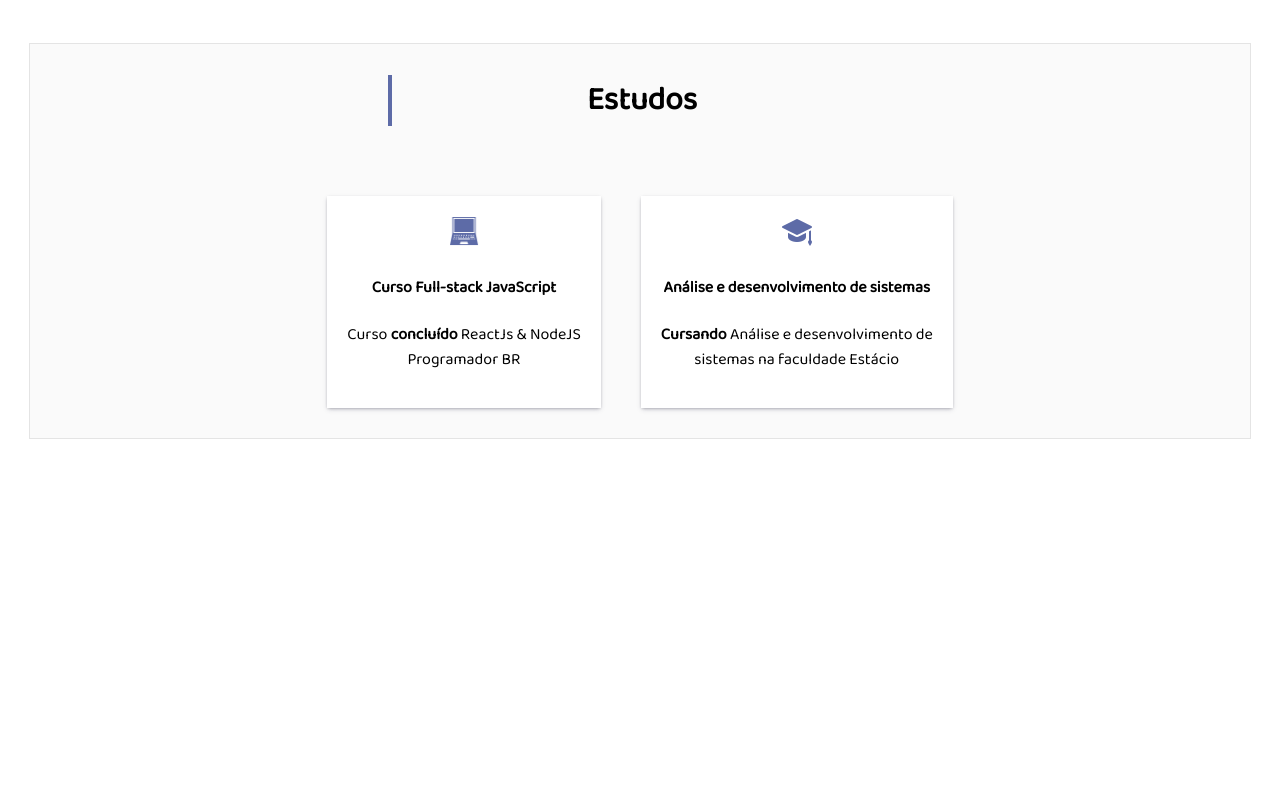
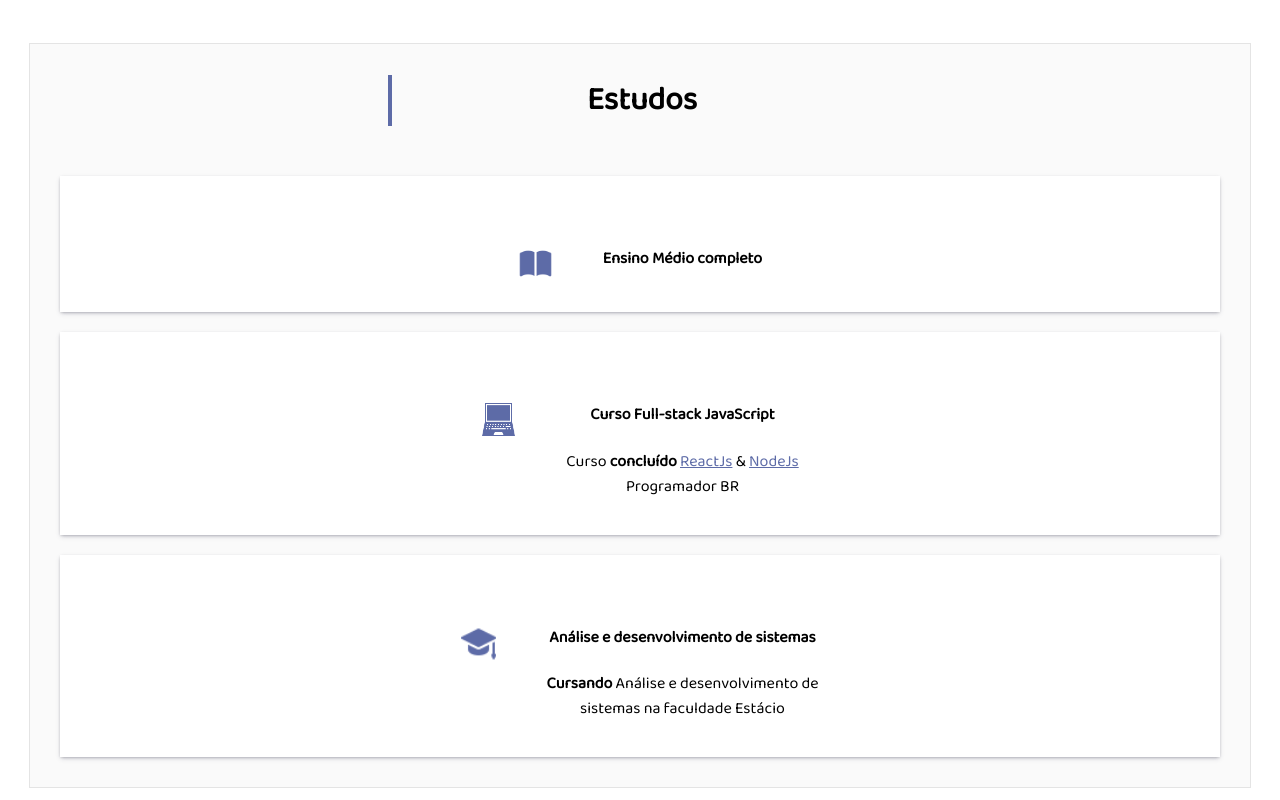
Before and after one commit to Diego0liver/DiegoDev, a React (Create React App) app: page / in a window 1280 px wide. Shown: the part 2347-3147 px from the top of the page. Before the commit the page ends 2886 px from the top, so only its background shows below. Built offline with nearby package versions, Linux system fonts and the light colour scheme.

Commit message:
estudos atlzd

```diff
--- a/src/Home/Estudo.js
+++ b/src/Home/Estudo.js
@@ -2,6 +2,7 @@ import React from 'react'
 import { EstudoCss } from './Styled/EstudoCss'
 import Curso from '../img/curso.png'
 import Facu from '../img/facu.png'
+import Book from '../img/book.png'
 
 const Estudo = () => {
   return (
@@ -11,16 +12,30 @@ const Estudo = () => {
         <div className='cont-corpo'>
 
         <div className='card'>
-        <img alt='not' src={Curso} ></img>
+          <div>
+        <img alt='not' src={Book} ></img></div>
+        <div>
+            <h4>Ensino Médio completo</h4>
+        </div>
+        </div>
+
+
+        <div className='card'>
+          <div>
+        <img alt='not' src={Curso} ></img></div>
+        <div>
             <h4>Curso Full-stack JavaScript</h4>
-            <p>Curso <b>concluído</b> ReactJs & NodeJS<br/>
-            Programador BR</p>
+            <p>Curso <b>concluído</b> <a href='https://drive.google.com/file/d/1cUqYxdSqwQ_5w9JnRP1iTRPDKRDnqIuw/view?usp=share_link'>ReactJs</a> & <a href='https://drive.google.com/file/d/1LPpseM5P8AWpChdbaP-QH4MFCHaON9hE/view?usp=share_link'>
+              NodeJs</a><br/>
+            Programador BR</p></div>
         </div>
+
         <div className='card'>
         <img alt='facu' src={Facu} ></img>
+        <div>
             <h4>Análise e desenvolvimento de sistemas</h4>
             <p><b>Cursando</b> Análise e desenvolvimento de <br/>sistemas
-            na faculdade Estácio</p>
+            na faculdade Estácio</p></div>
         </div>
         </div>
     </div>
--- a/src/Home/Styled/EstudoCss.js
+++ b/src/Home/Styled/EstudoCss.js
@@ -20,18 +20,32 @@ h1{
     margin-bottom: 50px;
 }
 img{
-    white: 30px;
-    height: 30px;
+    white: 35px;
+    height: 35px;
 }
 }
 .cont-corpo{
+
+}
+.card{
     display: flex;
     justify-content: center;
-}
-.card{
     margin: 20px;
     padding: 20px;
     background: white;
     box-shadow: rgba(50, 50, 93, 0.25) 0px 2px 5px -1px, rgba(0, 0, 0, 0.3) 0px 1px 3px -1px;
+    img{
+        margin-top:50px;
+        margin-right: 50px;
+
+
+    }
+    h4{
+        text-align: center;
+        margin-top: 50px
+    }
+    a{
+        color: #5d6ba7;
+    }
 }
 `
```
